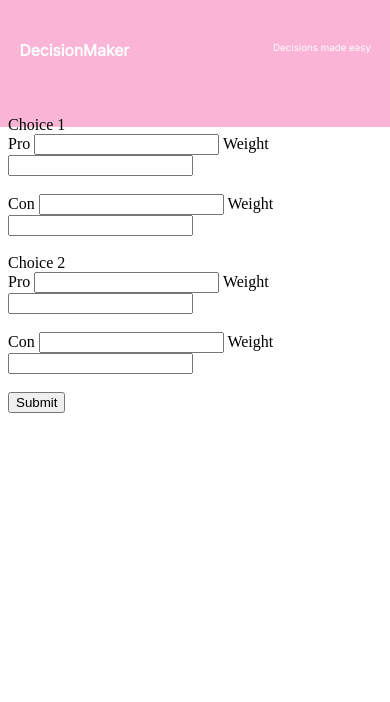
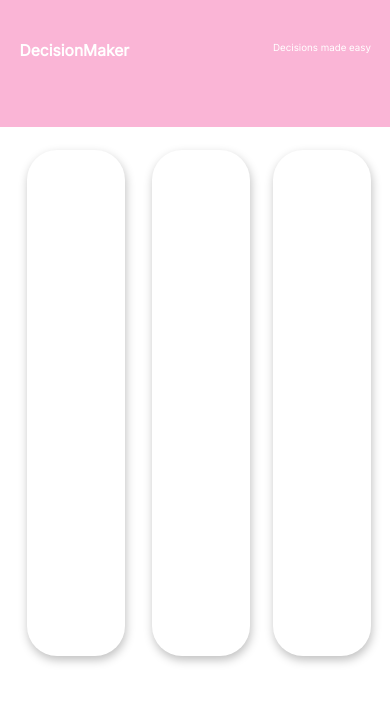
Before and after one commit to DevthanAI/DecisionMaker, a plain HTML site: page index.html in a window 390 px wide. Drawn offline with Linux system fonts and the light colour scheme.

Commit message:
Add responsive squares

```diff
--- a/index.html
+++ b/index.html
@@ -11,10 +11,11 @@
     <div class="pink-rectangle"></div>
     <div class="decision-maker-title">DecisionMaker</div>
     <div class="decision-maker-subtitle">Decisions made easy</div>
+    <div class="white-rectangle-1"></div>
+    <div class="white-rectangle-2"></div>
+    <div class="white-rectangle-3"></div>
     <br><br>
-    <br><br>
-    <br><br>
-    <form id="myForm">
+    <!-- <form id="myForm">
         <label for="choice1">Choice 1</label>
         <div>
             Pro <input id="choice1_pro">
@@ -35,7 +36,7 @@
         </div>
 
         <input type="button" value="Submit" onclick="submitForm()">
-    </form>
+    </form> -->
     <div id="result"></div>
     <script src="/js/app.js" crossorigin="anonymous"> </script>
 </body>
--- a/public/css/style.css
+++ b/public/css/style.css
@@ -41,3 +41,37 @@
     line-height: 1.2;
     color: #FFFFFF;
 }
+
+.white-rectangle-1 {
+    position: absolute;
+    width: 25%;
+    height: 60%;
+    left: 7%;
+    top: 150px;
+    background: #FFFFFF;
+    box-shadow: 1px 4px 10px rgba(0, 0, 0, 0.25);
+    border-radius: 30px;
+}
+
+.white-rectangle-2 {
+    position: absolute;
+    width: 25%;
+    height: 60%;
+    left: 39%;
+    top: 150px;
+    background: #FFFFFF;
+    box-shadow: 1px 4px 10px rgba(0, 0, 0, 0.25);
+    border-radius: 30px;
+}
+
+
+.white-rectangle-3 {
+    position: absolute;
+    width: 25%;
+    height: 60%;
+    left: 70%;
+    top: 150px;
+    background: #FFFFFF;
+    box-shadow: 1px 4px 10px rgba(0, 0, 0, 0.25);
+    border-radius: 30px;
+}
```
